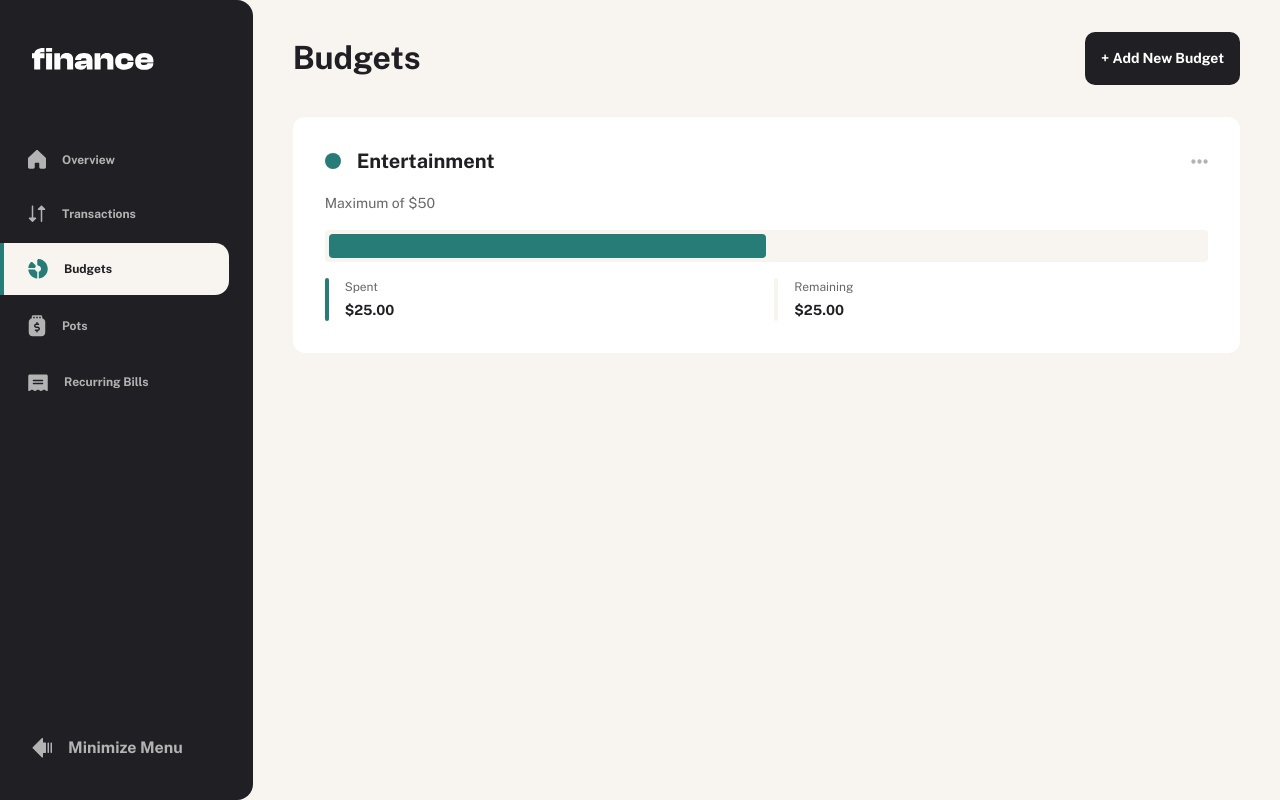
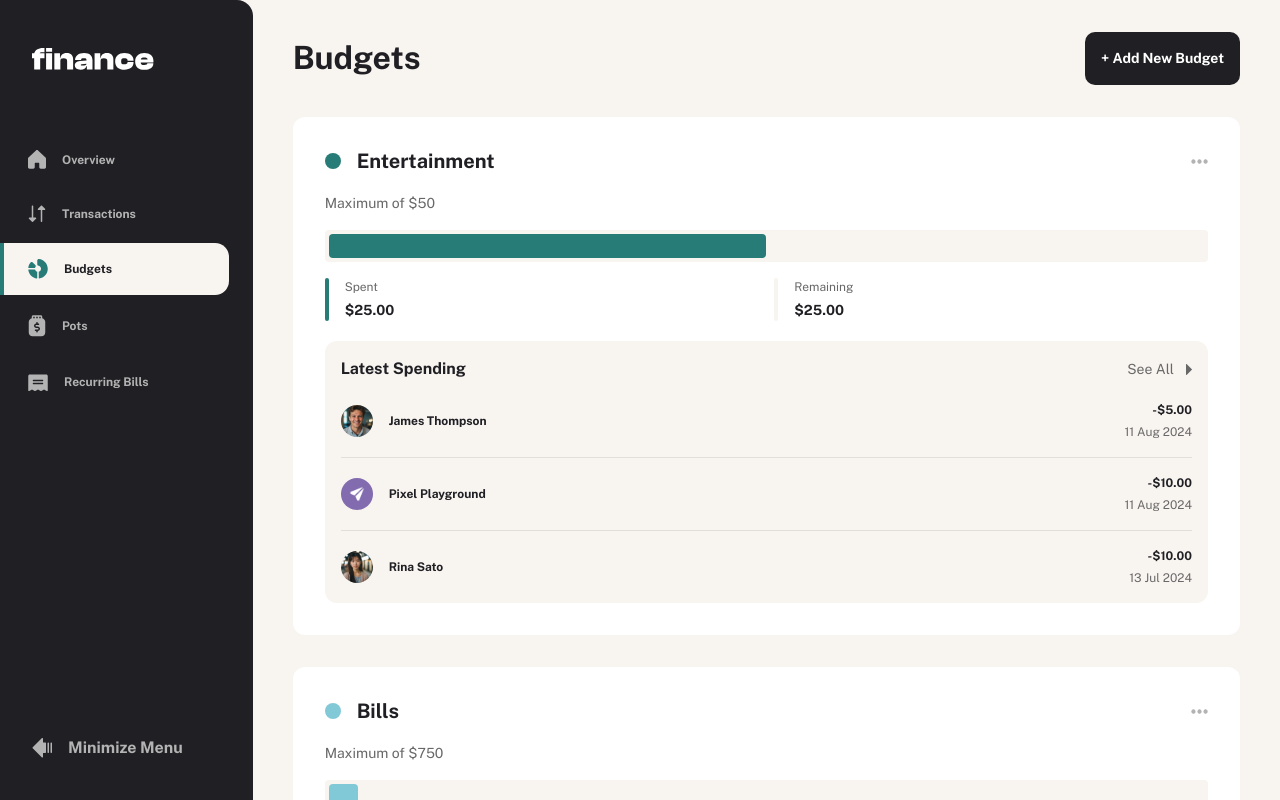
Before and after one commit to travistn/finance-tracker, a Next.js app: page /budgets in a window 1280 px wide. Shown: the top 800 px of the page. Built offline with nearby package versions, Linux system fonts and the light colour scheme.

Commit message:
Add a Latest Spending section to categorize spending costs for budgeting

```diff
--- a/app/(dashboard)/budgets/page.tsx
+++ b/app/(dashboard)/budgets/page.tsx
@@ -9,7 +9,9 @@ const Budgets = () => {
         <h1 className='text-preset-1 text-gray-900'>Budgets</h1>
         <Button>+ Add New Budget</Button>
       </div>
-      <Budget budget={budgets[0]} />
+      {budgets.map((budget, index) => (
+        <Budget budget={budget} key={index} />
+      ))}
     </div>
   );
 };
--- a/components/Budget.tsx
+++ b/components/Budget.tsx
@@ -1,4 +1,7 @@
+import { Fragment } from 'react';
+
 import { BudgetType } from '@/types';
+import { transactions } from '../constants/data.json';
 
 interface BudgetProps {
   budget: BudgetType;
@@ -22,6 +25,10 @@ const Budget = ({ budget }: BudgetProps) => {
     cyan: 'bg-cyan',
     navy: 'bg-navy',
   };
+
+  const filteredTransactions = transactions.filter(
+    (transaction) => transaction.category === budget.category
+  );
 
   return (
     <div className='bg-white rounded-[12px] px-5 py-6 flex flex-col items-start gap-5 md:p-8'>
@@ -79,6 +86,51 @@ const Budget = ({ budget }: BudgetProps) => {
           </div>
         </div>
       </div>
+      <div className='bg-beige-100 p-4 flex flex-col gap-5 rounded-[12px] w-full'>
+        <div className='flex items-center justify-between'>
+          <h3 className='text-preset-3 text-gray-900'>Latest Spending</h3>
+          <span className='flex items-center gap-3 text-preset-4 text-gray-500'>
+            See All
+            <img src={'/assets/images/icon-caret-right.svg'} />
+          </span>
+        </div>
+        <div className='flex flex-col'>
+          {filteredTransactions.map((transaction, index) => (
+            <Fragment key={index}>
+              <div key={index} className='flex justify-between items-center'>
+                <div className='flex items-center gap-4'>
+                  <img
+                    src={transaction.avatar}
+                    alt='avatar'
+                    className='max-md:hidden w-[32px] h-[32px] rounded-full'
+                  />
+                  <p className='text-preset-5-bold text-gray-900'>{transaction.name}</p>
+                </div>
+                <div className='flex flex-col gap-1 text-right'>
+                  <p className='text-preset-5-bold text-gray-900'>
+                    {transaction.amount.toLocaleString('en-US', {
+                      style: 'currency',
+                      currency: 'USD',
+                    })}
+                  </p>
+                  <p className='text-preset-5 text-gray-500'>
+                    {new Date(transaction.date).toLocaleDateString('en-GB', {
+                      day: '2-digit',
+                      month: 'short',
+                      year: 'numeric',
+                    })}
+                  </p>
+                </div>
+              </div>
+              <div
+                className={`border-b-1 border-gray-500 my-4 opacity-15 ${
+                  index === filteredTransactions.length - 1 ? 'hidden' : ''
+                }`}
+              />
+            </Fragment>
+          ))}
+        </div>
+      </div>
     </div>
   );
 };
```
